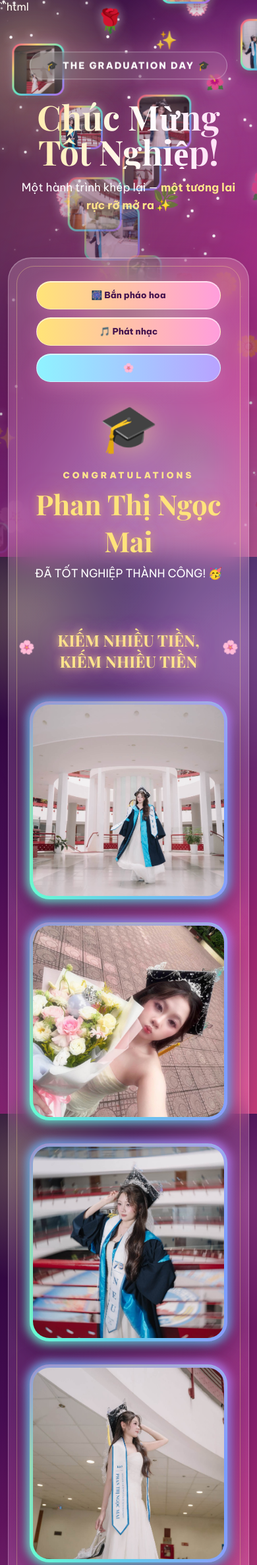
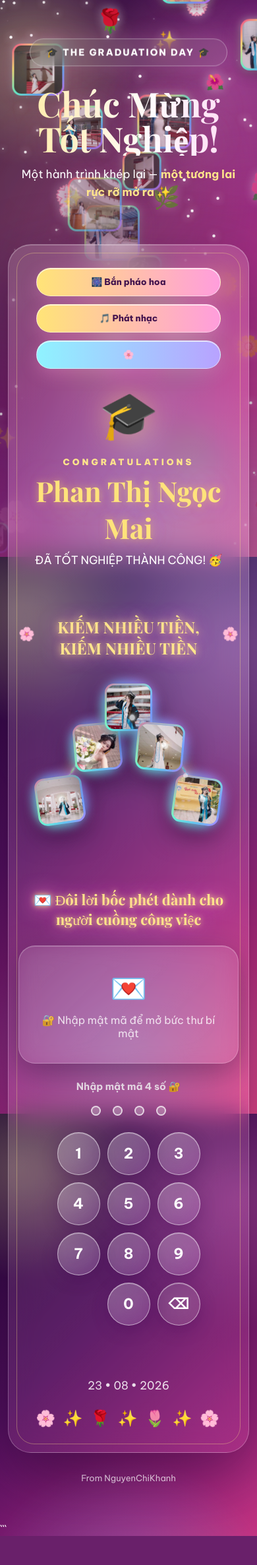
Before and after one commit to ChiKhanh194/CONGRATULATIONss, a Flask app: page / in a window 390 px wide. Shown: the top 2372 px of the page at 66% size. After the commit the page ends 2328 px from the top, so only its background shows below. Run offline with Flask 3, Linux system fonts and the light colour scheme.

Commit message:
Update index.html

````diff
--- a/templates/index.html
+++ b/templates/index.html
@@ -1,4 +1,4 @@
-```html
+
 <!DOCTYPE html>
 <html lang="vi">
 
@@ -2108,48 +2108,56 @@
                 display: none;
             }
 
+            /* MOBILE: giữ nguyên vòng cung + đường nối cầu vồng */
             .rainbow-stage {
-                height: auto;
-
-                display: flex;
-
-                flex-direction: column;
-
-                align-items: center;
-
-                gap: 35px;
-
-                padding:
-                    20px 0 30px;
-            }
-
-            .connection-lines,
-            .connection-point,
+                position: relative;
+                display: block;
+                width: 100%;
+                height: min(82vw, 360px);
+                min-height: 270px;
+                padding: 0;
+                overflow: visible;
+            }
+
+            .connection-lines {
+                display: block;
+                position: absolute;
+                inset: 0;
+                width: 100%;
+                height: 100%;
+                z-index: 2;
+            }
+
+            .connection-point {
+                display: block;
+                width: 11px;
+                height: 11px;
+                z-index: 12;
+            }
+
             .flying-light {
-                display: none;
+                display: block;
+                width: 7px;
+                height: 7px;
+                z-index: 15;
             }
 
             .rainbow-photo {
-                position: relative;
-
-                left: auto !important;
-                right: auto !important;
-                top: auto !important;
-
-                width:
-                    min(78vw, 300px);
-
-                height:
-                    min(78vw, 300px);
-
-                transform:
-                    rotate(0deg) !important;
-            }
+                position: absolute;
+                width: min(22vw, 105px);
+                height: min(22vw, 105px);
+                padding: 3px;
+                border-radius: 17px;
+                transform-origin: center;
+            }
+
+            .rainbow-photo img { border-radius: 13px; }
 
             .rainbow-photo:hover {
-                transform:
-                    scale(1.05) !important;
-            }
+                transform: translateY(-6px) scale(1.08) !important;
+            }
+
+            .photo-caption { display: none; }
 
             .falling-image {
                 width: 48px;
@@ -2209,6 +2217,19 @@
                 max-width: 280px;
             }
 
+            .rainbow-stage {
+                height: 270px;
+                min-height: 270px;
+            }
+
+            .rainbow-photo {
+                width: 72px;
+                height: 72px;
+                border-radius: 14px;
+            }
+
+            .rainbow-photo img { border-radius: 11px; }
+
             .rainbow-title h2 {
                 font-size: 24px;
             }
@@ -2249,6 +2270,23 @@
             }
         }
 
+
+        /* =========================================================
+           TYPEWRITER LETTER
+        ========================================================= */
+        .letter-text.typing::after {
+            content: "|";
+            display: inline-block;
+            margin-left: 2px;
+            color: #c65379;
+            font-weight: 700;
+            animation: caretBlink .75s steps(1) infinite;
+        }
+
+        @keyframes caretBlink {
+            0%, 45% { opacity: 1; }
+            46%, 100% { opacity: 0; }
+        }
 
         /* =========================================================
            REDUCE MOTION
@@ -2840,7 +2878,7 @@
 
                         <div class="letter-line"></div>
 
-                        <div class="letter-text">{{ message }}</div>
+                        <div class="letter-text" id="letterText"></div>
 
                         <div class="letter-signature"></div>
 
@@ -3810,6 +3848,8 @@
         const MESSAGE_PASSWORD =
             "2610";
 
+        const LETTER_MESSAGE = {{ message|tojson }};
+        let typingTimer = null;
         let passcode = "";
 
 
@@ -4033,6 +4073,32 @@
 
 
         /* =========================================================
+           ✍️ TYPEWRITER - VIẾT THƯ TỪNG CHỮ
+        ========================================================= */
+        function typeLetter() {
+            const target = document.getElementById("letterText");
+            if (!target) return;
+            if (typingTimer) clearInterval(typingTimer);
+
+            target.textContent = "";
+            target.classList.add("typing");
+
+            const chars = Array.from(LETTER_MESSAGE || "");
+            let index = 0;
+            const speed = 28;
+
+            typingTimer = setInterval(() => {
+                if (index >= chars.length) {
+                    clearInterval(typingTimer);
+                    typingTimer = null;
+                    target.classList.remove("typing");
+                    return;
+                }
+                target.textContent += chars[index++];
+            }, speed);
+        }
+
+        /* =========================================================
            💌 OPEN LETTER
         ========================================================= */
 
@@ -4047,6 +4113,8 @@
             envelope.classList.add(
                 "open"
             );
+
+            setTimeout(typeLetter, 1050);
 
 
             setTimeout(
````
